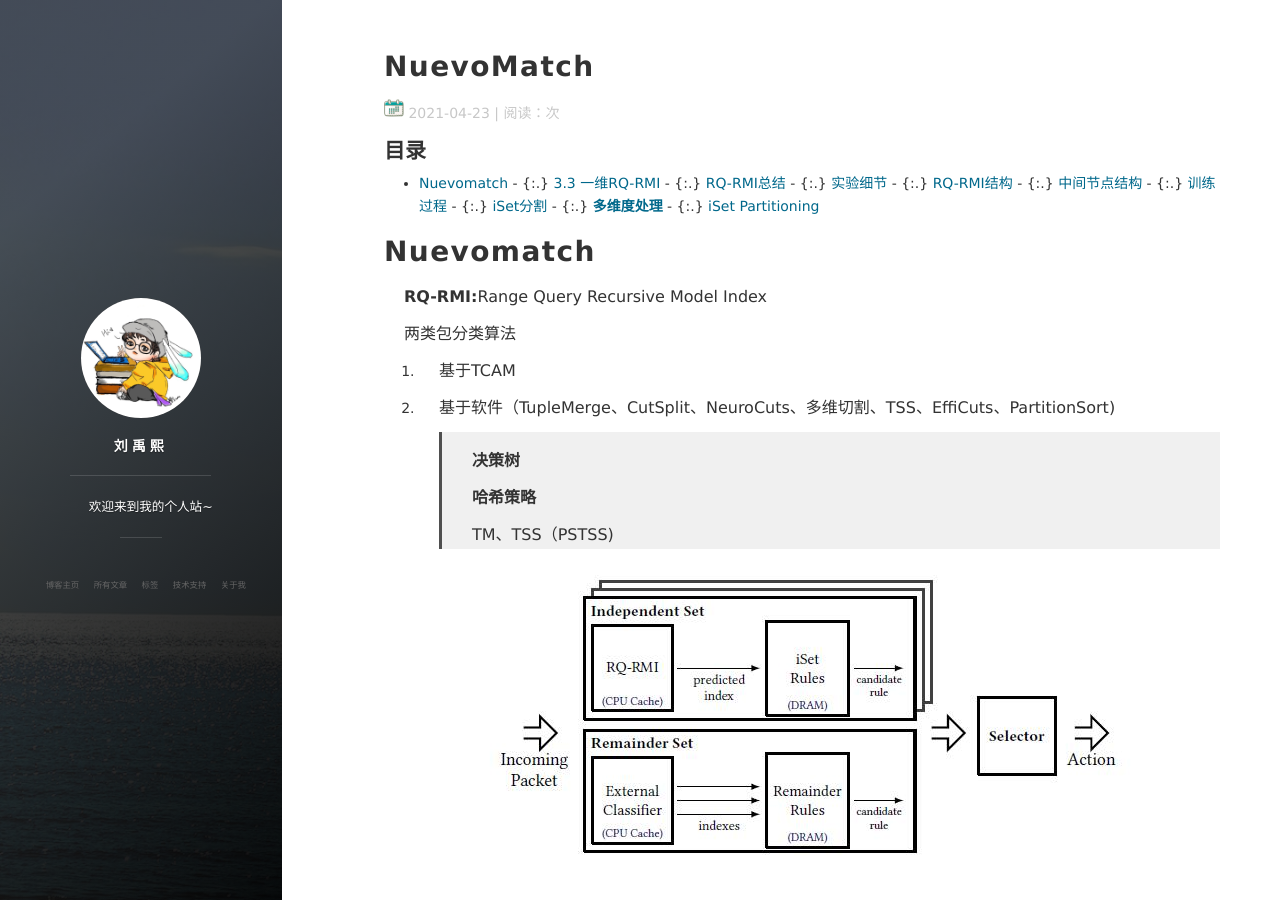
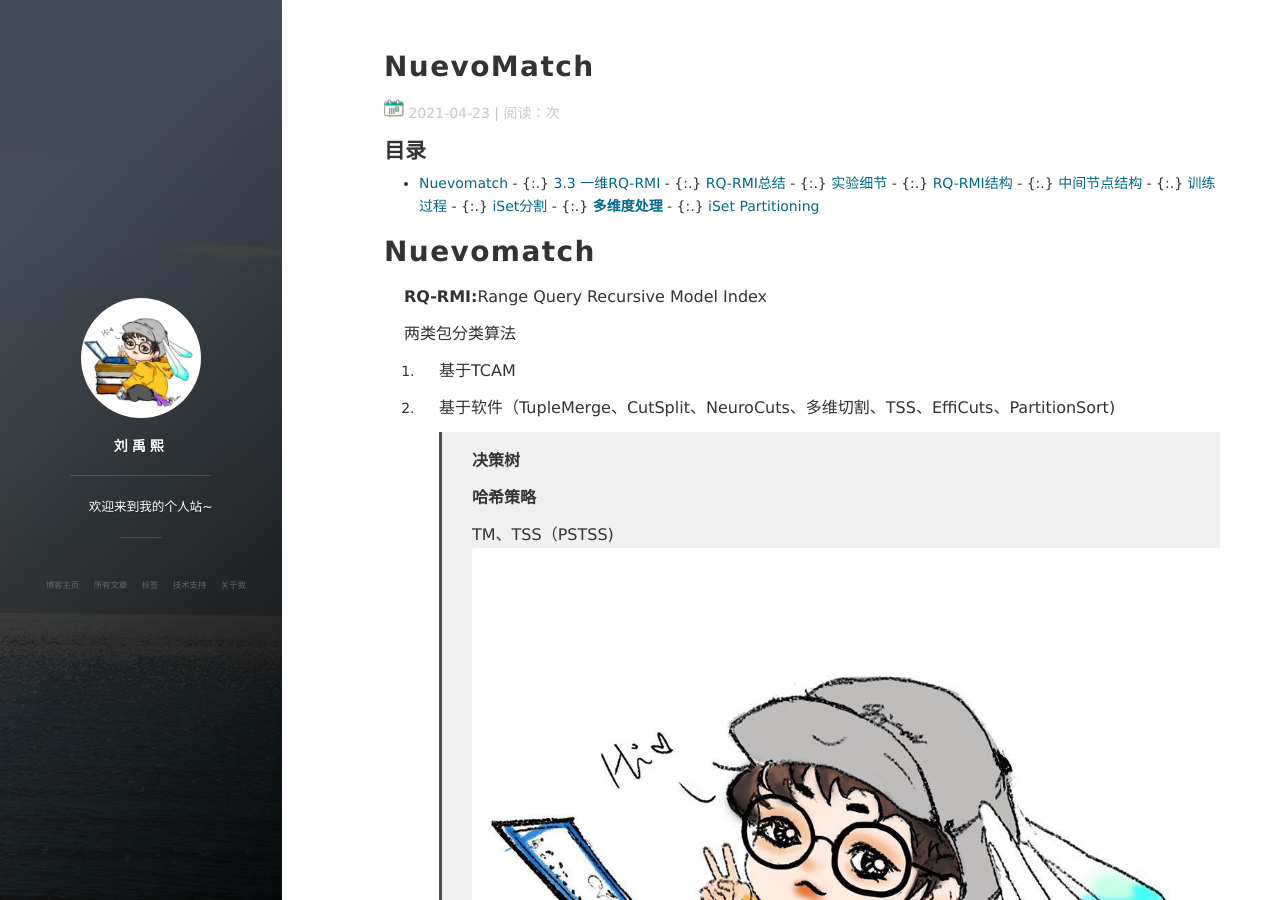
Before and after one commit to lyxocs/lyxocs.github.io, a Jekyll site: the page built from _posts/2021-04-23-Nuevomatch.md, in a window 1280 px wide and 900 px high. Built offline with Jekyll 4.4.1, drawn with Linux system fonts in a browser that asks for light colours; nearby versions of some CDN libraries; comment, search, counter and statistics services are not loaded.

Commit message:
nuevoMatch

```diff
--- a/_posts/2021-04-23-Nuevomatch.md
+++ b/_posts/2021-04-23-Nuevomatch.md
@@ -23,6 +23,7 @@ mathjax: true
    >**哈希策略**
    >
    >TM、TSS（PSTSS)
+![](/images/avatar.jpg)
 
 ![overview](/images/NuevoMatch/Figure 1,overview.jpg)
 <!-- ![image-20210423141557181](.\..\images\NuevoMatch\Figure 1,overview.jpg) -->
@@ -43,7 +44,7 @@ RMI不能直接用于包分类的原因：
 
 RQ-RMI 	match keys to ranges
 
-![image-20210423200339742](.\..\images\NuevoMatch\Figure 2 Ruleeg.jpg)
+![image-20210423200339742](\images\NuevoMatch\Figure 2 Ruleeg.jpg)
 
 **RMI 思想**
 
@@ -65,7 +66,7 @@ RQ-RMI 	match keys to ranges
 
 **RMI结构模型**
 
-![RMI model](.\..\images\NuevoMatch\Figure 3 RMI model.jpg)
+![RMI model](\images\NuevoMatch\Figure 3 RMI model.jpg)
 
 > 每个节点都进行训练，然后最终叶子节点产生，预测的序号
 
@@ -85,7 +86,7 @@ RQ-RMI 	match keys to ranges
 
 ### 3.3 一维RQ-RMI
 
-![RQ-RMI training process](.\..\images\NuevoMatch\Figure 5 submodel training process.jpg)
+![RQ-RMI training process](\images\NuevoMatch\Figure 5 submodel training process.jpg)
 
 ### RQ-RMI总结
 
@@ -109,7 +110,7 @@ RQ-RMI 	match keys to ranges
 
 #### RQ-RMI结构
 
-![RQ-RMI configurations](.\..\images\NuevoMatch\Table 4 RQ-RMI configurations.jpg)
+![RQ-RMI configurations](\images\NuevoMatch\Table 4 RQ-RMI configurations.jpg)
 
 上表记录每一层的节点数与规则数的对应关系
 
@@ -129,7 +130,7 @@ RQ-RMI 	match keys to ranges
 
 ### **多维度处理**
 
-![partition rules](./../images/NuevoMatch/Figure 6 partition Rules.jpg)
+![partition rules](/images/NuevoMatch/Figure 6 partition Rules.jpg)
 
 > **将Rule分割到不相交的维度iSets**
 >
```
